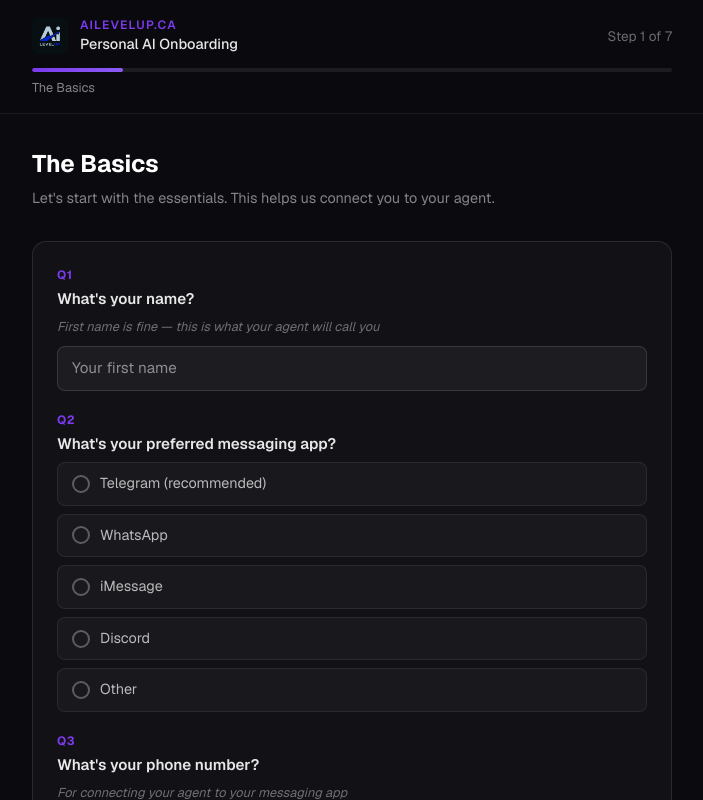
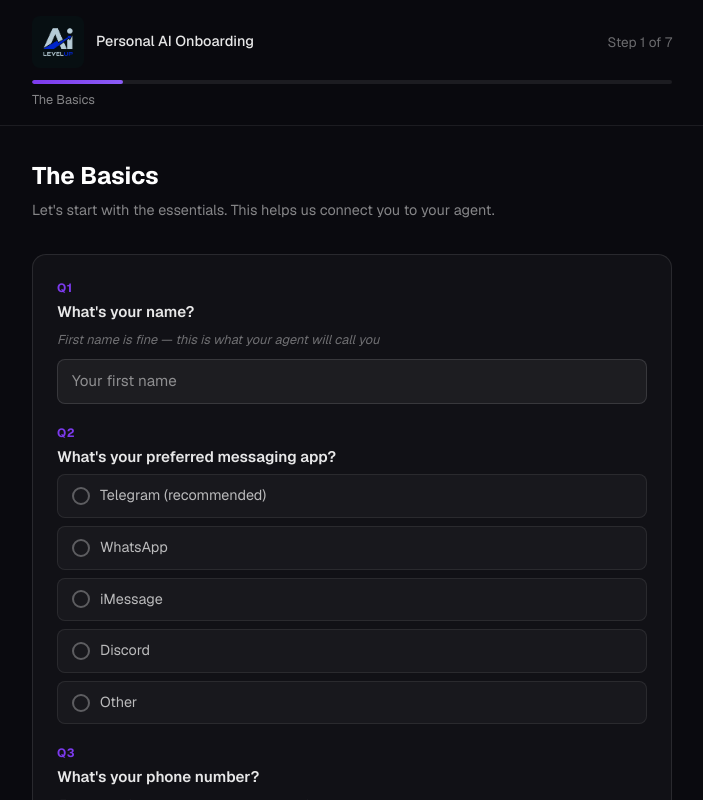
Before and after one commit to TruePrav/ailevelup-openclaw-onboarding, a Next.js app: page / in a window 1280 px wide. Shown: the top 800 px of the page, without its empty margins (288-991 px from the left). Built offline with nearby package versions, Linux system fonts and the light colour scheme.

Commit message:
feat: larger logo, remove ailevelup.ca text from header

```diff
--- a/components/OnboardingForm.tsx
+++ b/components/OnboardingForm.tsx
@@ -159,14 +159,9 @@ export default function OnboardingForm() {
         <div className="max-w-2xl mx-auto px-4 py-4">
           <div className="flex items-center justify-between mb-3">
             <div className="flex items-center gap-3">
-              <img src="/logo.jpg" alt="AILevelUp" style={{ height: "36px", width: "36px", borderRadius: "6px", objectFit: "cover" }} />
-              <div>
-                <div style={{ color: "#7c3aed", fontSize: "0.75rem", fontWeight: 600, letterSpacing: "0.1em", textTransform: "uppercase" }}>
-                  ailevelup.ca
-                </div>
-                <div style={{ color: "rgba(255,255,255,0.9)", fontSize: "0.9rem", fontWeight: 500 }}>
-                  Personal AI Onboarding
-                </div>
+              <img src="/logo.jpg" alt="AILevelUp" style={{ height: "52px", width: "auto", borderRadius: "8px", objectFit: "contain" }} />
+              <div style={{ color: "rgba(255,255,255,0.9)", fontSize: "0.9rem", fontWeight: 500 }}>
+                Personal AI Onboarding
               </div>
             </div>
             <div style={{ color: "rgba(255,255,255,0.4)", fontSize: "0.85rem" }}>
```
